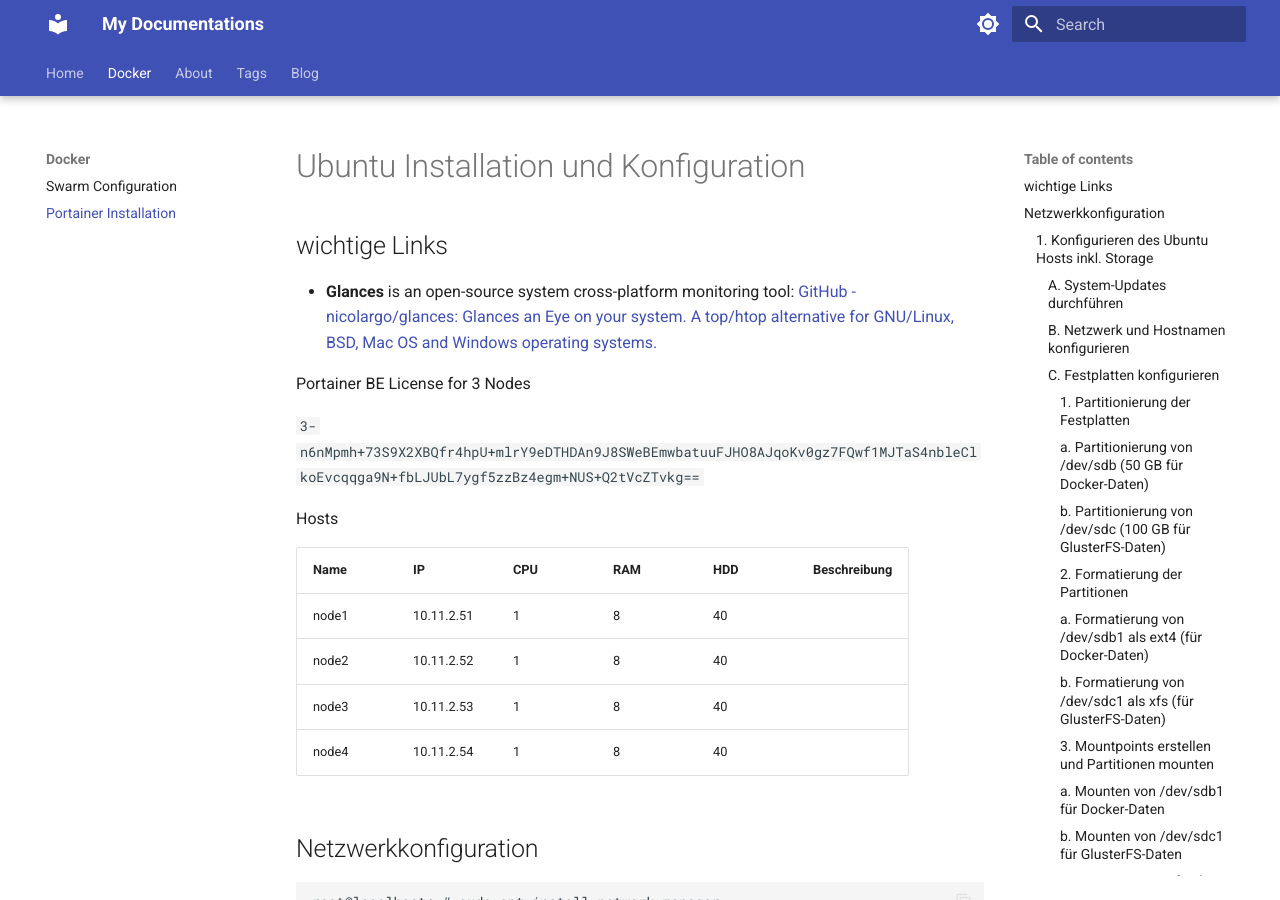
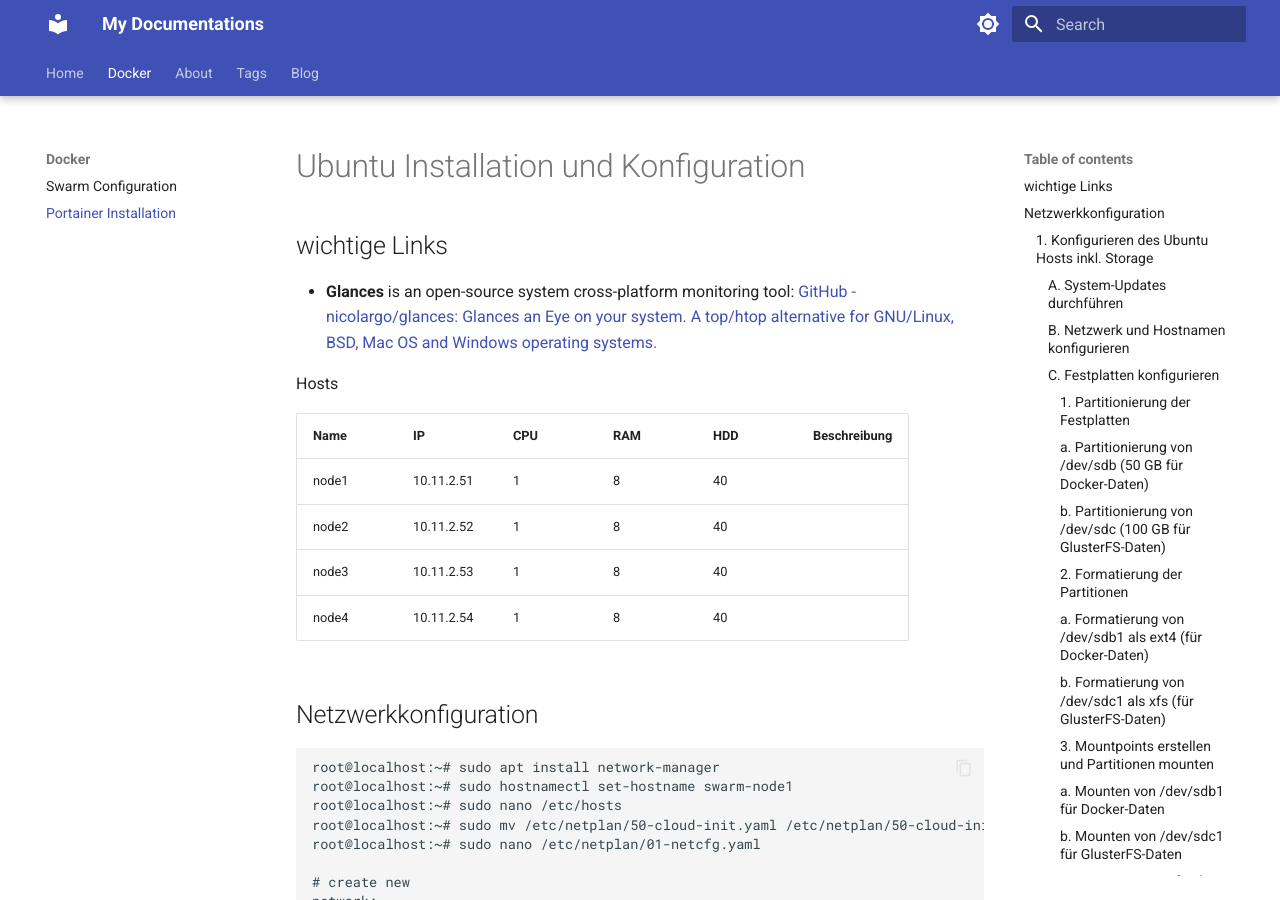
Before and after one commit to pat26-dotcom/home-lab, an MkDocs documentation site: the page built from docs/docker/portainer.md, in a window 1280 px wide and 900 px high. Built offline with MkDocs 1.6.1 and Material for MkDocs 9.7.7, drawn with Linux system fonts in a browser that asks for light colours.

Commit message:
License file removed

```diff
--- a/docs/docker/portainer.md
+++ b/docs/docker/portainer.md
@@ -4,10 +4,6 @@
 
 
 - **Glances** is an open-source system cross-platform monitoring tool: [GitHub - nicolargo/glances: Glances an Eye on your system. A top/htop alternative for GNU/Linux, BSD, Mac OS and Windows operating systems.](https://github.com/nicolargo/glances)
-
-Portainer BE License for 3 Nodes
-
-`3-n6nMpmh+73S9X2XBQfr4hpU+mlrY9eDTHDAn9J8SWeBEmwbatuuFJHO8AJqoKv0gz7FQwf1MJTaS4nbleClkoEvcqqga9N+fbLJUbL7ygf5zzBz4egm+NUS+Q2tVcZTvkg==`
 
 Hosts
 
```
